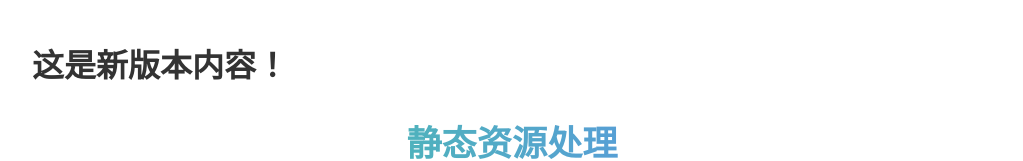
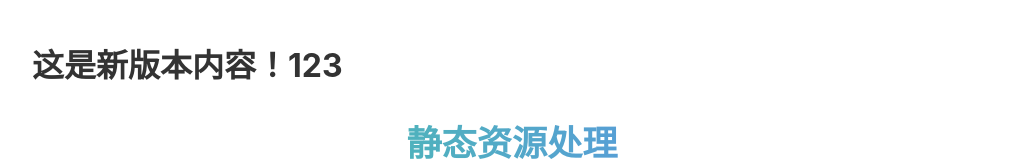
Before and after one commit to Kenzhong2022/vite-project, a Vue app: page / in a window 1280 px wide. Shown: the top 161 px of the page, without its empty margins (128-1151 px from the left). Built offline with nearby package versions, Linux system fonts and the light colour scheme.

Commit message:
测试更新提醒

```diff
--- a/src/components/StaticAssetsDemo.vue
+++ b/src/components/StaticAssetsDemo.vue
@@ -33,7 +33,7 @@ import assetImage from '@/assets/JapaneseCity.png'
 
 <template>
   <div class="demo-container">
-    <h1>这是新版本内容！</h1>
+    <h1>这是新版本内容！123</h1>
 
     <h1 class="main-title">静态资源处理</h1>
     <p class="subtitle">
```
